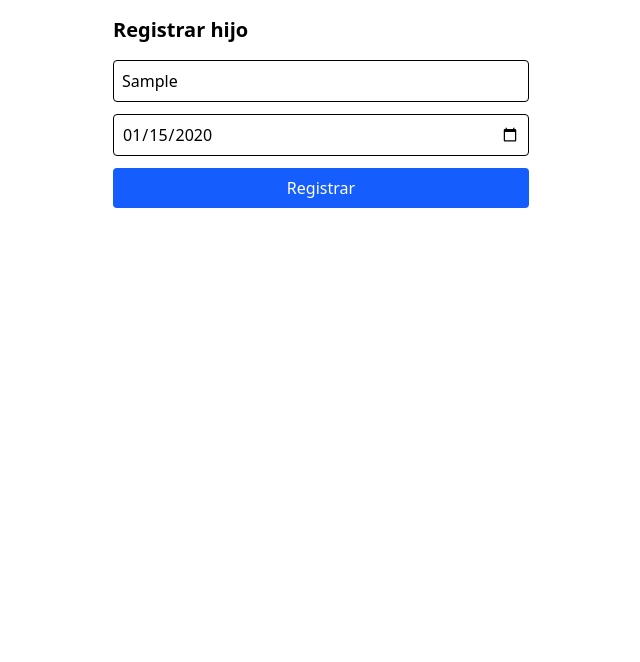
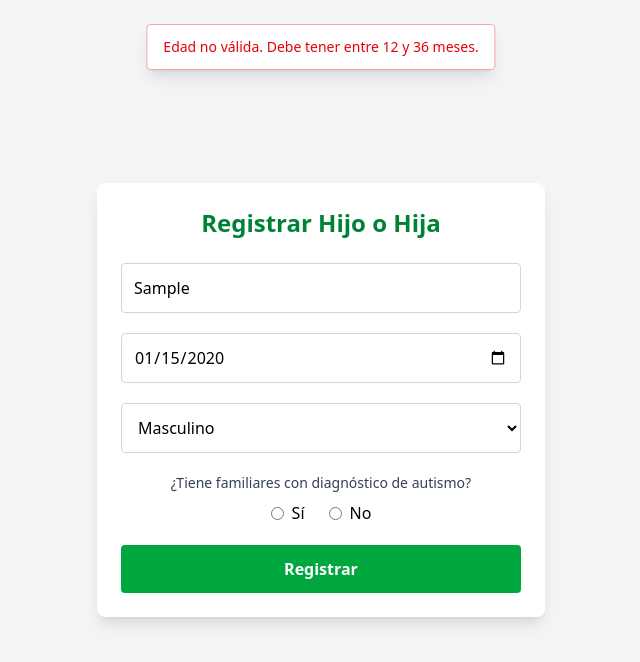
Before and after one commit to ZeuCode/early-asd-screener, a React (Vite) app: page /children/add in a window 1280 px wide. Both pictures are taken after typing "Sample", "2020-01-15" into the empty fields and a click on the button "Registrar". Shown: the top 662 px of the page, without its empty margins (319-959 px from the left). Built offline with nearby package versions, Linux system fonts and the light colour scheme.

Commit message:
Agregar hijo funcional v1.0

```diff
--- /dev/null
+++ b/src/context/ToastContext.tsx
@@ -0,0 +1,73 @@
+import { createContext, useContext, useState } from "react";
+import type { ReactNode } from "react";
+
+type ToastType = "success" | "error" | "info";
+
+interface Toast {
+  id: number;
+  message: string;
+  type: ToastType;
+}
+
+interface ToastContextType {
+  showToast: (message: string, type?: ToastType, durationMs?: number) => void;
+}
+
+const ToastContext = createContext<ToastContextType | undefined>(undefined);
+
+const MAX_TOASTS = 3;
+
+export function ToastProvider({ children }: { children: ReactNode }) {
+  const [toasts, setToasts] = useState<Toast[]>([]);
+
+  const showToast = (
+    message: string,
+    type: ToastType = "info",
+    durationMs = 3000
+  ) => {
+    if (toasts.length > 0 && toasts[toasts.length - 1].message === message)
+      return;
+    if (toasts.length >= MAX_TOASTS) return;
+
+    const id = Date.now() + Math.random();
+    const newToast: Toast = { id, message, type };
+    setToasts((prev) => [...prev, newToast]);
+
+    setTimeout(() => {
+      setToasts((prev) => prev.filter((toast) => toast.id !== id));
+    }, durationMs);
+  };
+
+  return (
+    <ToastContext.Provider value={{ showToast }}>
+      {children}
+
+      {/* Contenedor superior centrado */}
+      <div className="fixed top-6 left-1/2 transform -translate-x-1/2 z-50 flex flex-col items-center space-y-2 px-4">
+        {toasts.map((toast) => (
+          <div
+            key={toast.id}
+            className={`min-w-[240px] max-w-sm px-4 py-3 rounded shadow-lg text-sm font-medium animate-fadeIn text-center
+              ${
+                toast.type === "success"
+                  ? "bg-white text-blue-600 border border-blue-300"
+                  : toast.type === "error"
+                  ? "bg-white text-red-600 border border-red-300"
+                  : "bg-white text-blue-600 border border-blue-300"
+              }`}
+          >
+            {toast.message}
+          </div>
+        ))}
+      </div>
+    </ToastContext.Provider>
+  );
+}
+
+export function useToast() {
+  const context = useContext(ToastContext);
+  if (!context) {
+    throw new Error("useToast debe usarse dentro de un ToastProvider");
+  }
+  return context;
+}
--- a/src/index.css
+++ b/src/index.css
@@ -1 +1,20 @@
+/*src/index.css*/
 @import "tailwindcss";
+
+/* Opcional: animación fadeIn */
+@layer utilities {
+  @keyframes fadeIn {
+    from {
+      opacity: 0;
+      transform: translateY(-10px);
+    }
+    to {
+      opacity: 1;
+      transform: translateY(0);
+    }
+  }
+
+  .animate-fadeIn {
+    animation: fadeIn 0.3s ease-out;
+  }
+}
--- a/src/main.tsx
+++ b/src/main.tsx
@@ -1,14 +1,18 @@
-//src/main.tsx
 import React from "react";
 import ReactDOM from "react-dom/client";
 import { BrowserRouter } from "react-router";
 import App from "./App";
+import { ToastProvider } from "./context/ToastContext"; // 👈
+
 import "./index.css";
 
 ReactDOM.createRoot(document.getElementById("root")!).render(
   <React.StrictMode>
     <BrowserRouter>
-      <App />
+      <ToastProvider>
+        {/* 👈 Aquí lo envolvemos */}
+        <App />
+      </ToastProvider>
     </BrowserRouter>
   </React.StrictMode>
 );
--- a/src/pages/AddChildPage.tsx
+++ b/src/pages/AddChildPage.tsx
@@ -1,45 +1,141 @@
-//src/pages/AddChildPage.tsx
+// src/pages/AddChildPage.tsx
 import { useState } from "react";
-//import { isValidAgeInMonths } from ""
 import { useNavigate } from "react-router";
 import { isValidAgeInMonths } from "../utils/validateAge";
+import { useToast } from "../context/ToastContext";
 
 export default function AddChildPage() {
+  const [name, setName] = useState("");
   const [birthDate, setBirthDate] = useState("");
+  const [gender, setGender] = useState("male");
+  const [hasAutisticFamilyMembers, setHasAutisticFamilyMembers] = useState<
+    "yes" | "no" | ""
+  >("");
+
   const navigate = useNavigate();
+  const { showToast } = useToast();
 
-  const handleAdd = (e: React.FormEvent) => {
+  const handleAdd = async (e: React.FormEvent) => {
     e.preventDefault();
+
     const date = new Date(birthDate);
-    const isValid = isValidAgeInMonths(date);
-    if (!isValid)
-      return alert("Edad no válida. Debe tener entre 16 y 30 meses.");
+    if (!isValidAgeInMonths(date)) {
+      showToast("Edad no válida. Debe tener entre 12 y 36 meses.", "error");
+      return;
+    }
 
-    alert("Hijo registrado (simulado)");
+    if (!hasAutisticFamilyMembers) {
+      showToast("Por favor indica si hay familiares con autismo.", "error");
+      return;
+    }
+
+    const token = localStorage.getItem("token");
+    if (!token) {
+      showToast("No hay sesión activa.", "error");
+      return;
+    }
+
+    try {
+      const response = await fetch("http://localhost:8000/children/", {
+        method: "POST",
+        headers: {
+          "Content-Type": "application/json",
+          Authorization: `Bearer ${token}`,
+        },
+        body: JSON.stringify({
+          full_name: name,
+          birth_date: birthDate,
+          gender_id: gender === "male" ? 2 : 1,
+          family_asd: hasAutisticFamilyMembers === "yes",
+        }),
+      });
+
+      if (!response.ok) {
+        const error = await response.json();
+        showToast(error.detail || "Error al registrar hijo", "error");
+        return;
+      }
+
+      showToast("Hijo registrado exitosamente", "success");
       navigate("/dashboard");
+    } catch (error) {
+      console.error(error);
+      showToast("Error de conexión con el servidor.", "error");
+    }
   };
 
+  const today = new Date().toISOString().split("T")[0];
+
   return (
-    <div className="p-4 max-w-md mx-auto">
-      <h1 className="text-xl font-bold mb-4">Registrar hijo</h1>
-      <form onSubmit={handleAdd} className="flex flex-col gap-3">
+    <div className="min-h-screen bg-gray-100 flex items-center justify-center px-4">
+      <div className="w-full max-w-md bg-white rounded-lg shadow-lg p-6">
+        <h1 className="text-2xl font-bold text-center text-green-700 mb-6">
+          Registrar Hijo o Hija
+        </h1>
+        <form onSubmit={handleAdd} className="flex flex-col gap-5">
           <input
             type="text"
-          placeholder="Nombre"
-          className="border p-2 rounded"
+            placeholder="Nombre completo"
+            className="border border-gray-300 p-3 rounded focus:outline-none focus:ring-2 focus:ring-green-500"
             required
+            value={name}
+            onChange={(e) => setName(e.target.value)}
           />
+
           <input
             type="date"
-          className="border p-2 rounded"
+            max={today}
+            className="border border-gray-300 p-3 rounded focus:outline-none focus:ring-2 focus:ring-green-500"
             required
             value={birthDate}
             onChange={(e) => setBirthDate(e.target.value)}
           />
-        <button type="submit" className="bg-blue-600 text-white py-2 rounded">
+
+          <select
+            className="border border-gray-300 p-3 rounded focus:outline-none focus:ring-2 focus:ring-green-500"
+            value={gender}
+            onChange={(e) => setGender(e.target.value)}
+          >
+            <option value="male">Masculino</option>
+            <option value="female">Femenino</option>
+          </select>
+
+          <div className="text-center">
+            <p className="text-sm text-gray-700 mb-2 font-medium">
+              ¿Tiene familiares con diagnóstico de autismo?
+            </p>
+            <div className="flex justify-center gap-6">
+              <label className="flex items-center gap-2">
+                <input
+                  type="radio"
+                  name="asdFamily"
+                  value="yes"
+                  checked={hasAutisticFamilyMembers === "yes"}
+                  onChange={() => setHasAutisticFamilyMembers("yes")}
+                />
+                Sí
+              </label>
+              <label className="flex items-center gap-2">
+                <input
+                  type="radio"
+                  name="asdFamily"
+                  value="no"
+                  checked={hasAutisticFamilyMembers === "no"}
+                  onChange={() => setHasAutisticFamilyMembers("no")}
+                />
+                No
+              </label>
+            </div>
+          </div>
+
+          <button
+            type="submit"
+            className="bg-green-600 hover:bg-green-700 text-white py-3 rounded font-semibold transition duration-300"
+          >
             Registrar
           </button>
         </form>
       </div>
+    </div>
   );
 }
--- a/src/utils/validateAge.ts
+++ b/src/utils/validateAge.ts
@@ -1,7 +1,15 @@
+// src/utils/validateAge.ts
 export function isValidAgeInMonths(dateOfBirth: Date): boolean {
   const now = new Date();
-  const months =
+
+  let months =
     (now.getFullYear() - dateOfBirth.getFullYear()) * 12 +
     (now.getMonth() - dateOfBirth.getMonth());
-  return months >= 16 && months <= 30;
+
+  // Si el día actual es menor que el día de nacimiento, aún no ha cumplido el mes actual
+  if (now.getDate() < dateOfBirth.getDate()) {
+    months -= 1;
+  }
+
+  return months >= 12 && months <= 36;
 }
```
Lines whose indentation alone changed are shown as unchanged.
